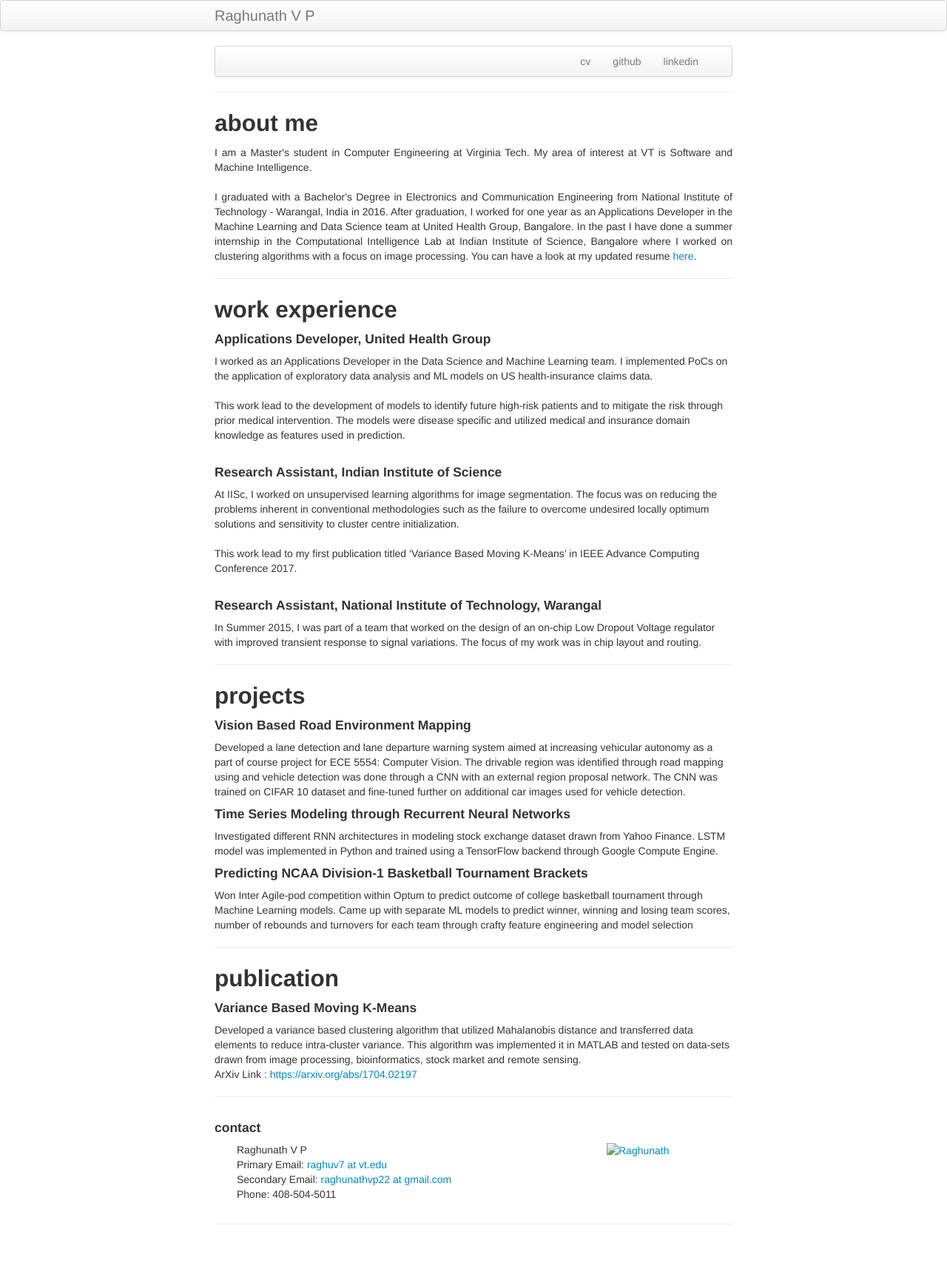
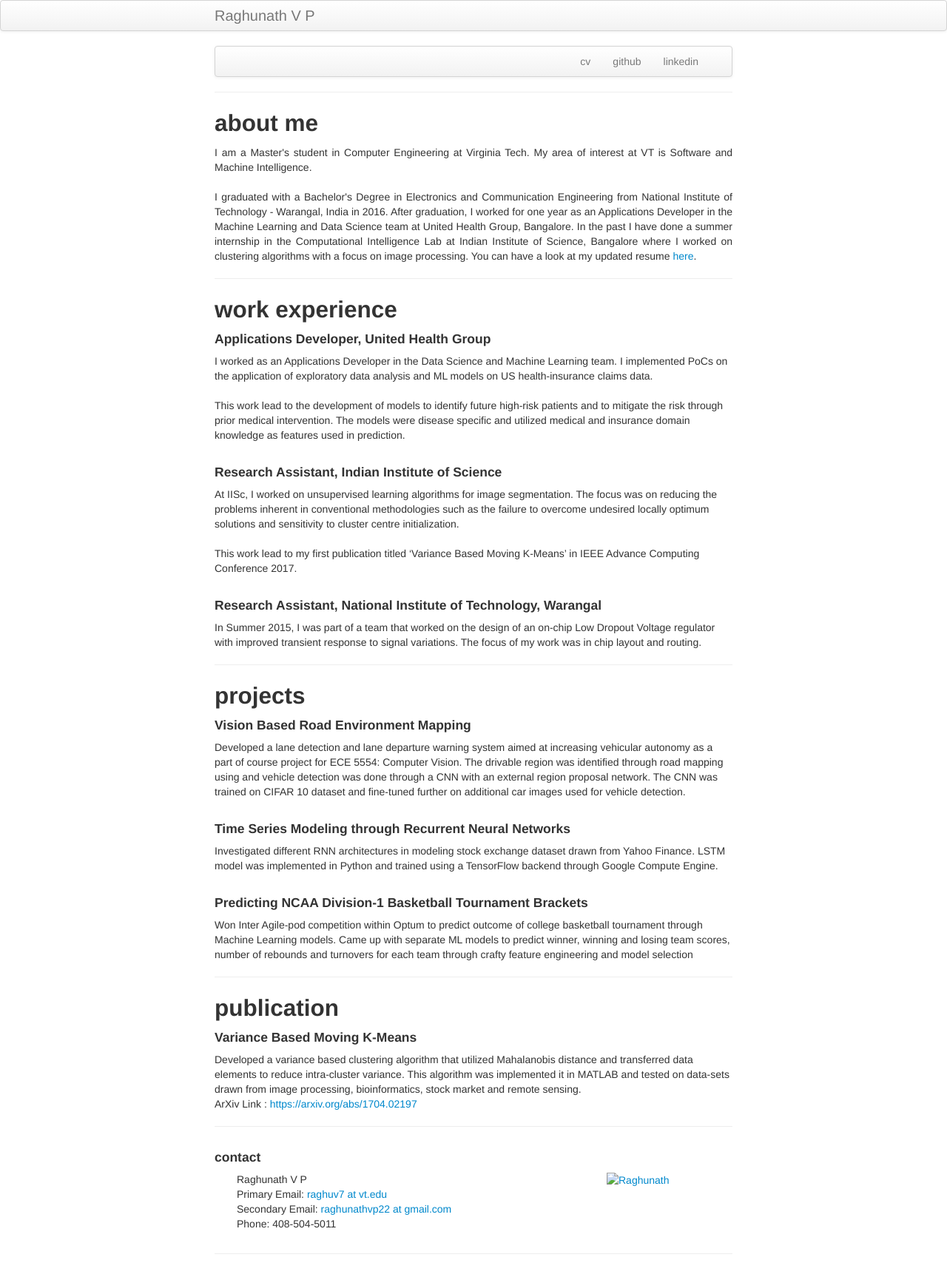
Before and after one commit to rvp22/rvp22.github.io, a Jekyll site: the page built from index.md, in a window 1280 px wide. Shown: the whole page at 74% size. Built offline with Jekyll 4.4.1, drawn with Linux system fonts in a browser that asks for light colours; before the commit the page ends 1686 px from its top, so only the background shows below that.

Commit message:
Update index.md

```diff
--- a/index.md
+++ b/index.md
@@ -60,12 +60,12 @@ In Summer 2015, I was part of a team that worked on the design of an on-chip Low
 <h4>Vision Based Road Environment Mapping</h4>
 
 Developed a lane detection and lane departure warning system aimed at increasing vehicular autonomy as a part of course project for ECE 5554: Computer Vision. The drivable region was identified through road mapping using and vehicle detection was done through a CNN with an external region proposal network. The CNN was trained on CIFAR 10 dataset and fine-tuned further on additional car images used for vehicle detection.
-<br>
+<br> <br>
 
 <h4>Time Series Modeling through Recurrent Neural Networks </h4>
 
 Investigated different RNN architectures in modeling stock exchange dataset drawn from Yahoo Finance. LSTM model was implemented in Python and trained using a TensorFlow backend through Google Compute Engine.
-
+<br> <br>
 
 <h4>Predicting NCAA Division-1 Basketball Tournament Brackets</h4>
 
@@ -101,7 +101,7 @@ ArXiv Link : <a href="https://arxiv.org/abs/1704.02197">https://arxiv.org/abs/17
 
         <div class="span2">
         <a>
-            <img src="../assets/pics/raghu.jpg"
+            <img src="{{ BASE_PATH }}/assets/pics/raghu.jpg"
                   title="Raghunath" alt="Raghunath"/></a>
         </div>
     </div>
```
